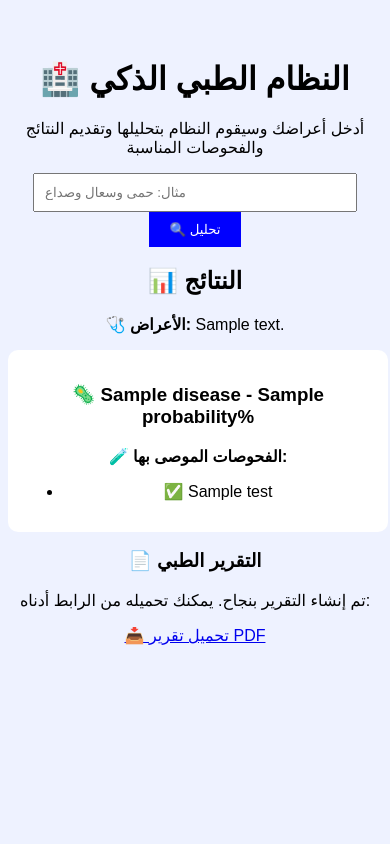
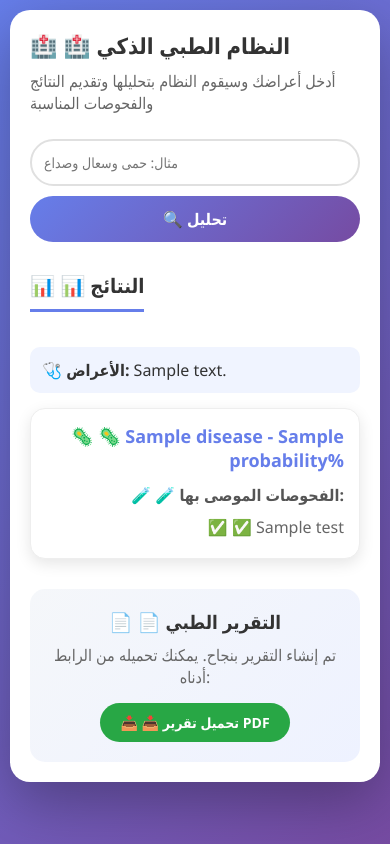
Before and after one commit to hashemedriss202-bit/medical-app, a Flask app: template templates/index.html in a window 390 px wide. Run offline with Flask 3, Linux system fonts and the light colour scheme; the template is opened without the code that fills it: most values are stand-ins (such as "Sample title", 1, 10 or a date in 2020).

Commit message:
Improve CSS design with responsive and animations

```diff
--- a/static/style.css
+++ b/static/style.css
@@ -1,29 +1,309 @@
+/* ======================
+   BASE STYLES
+   ====================== */
+* {
+    margin: 0;
+    padding: 0;
+    box-sizing: border-box;
+}
+
 body {
-    font-family: Arial;
-    background: #eef2ff;
+    font-family: 'Segoe UI', Tahoma, Geneva, Verdana, sans-serif;
+    background: linear-gradient(135deg, #667eea 0%, #764ba2 100%);
+    min-height: 100vh;
+    padding: 20px;
+}
+
+.container {
+    max-width: 800px;
+    margin: 0 auto;
+    background: white;
+    border-radius: 20px;
+    padding: 30px;
+    box-shadow: 0 20px 60px rgba(0, 0, 0, 0.3);
+    animation: fadeIn 0.5s ease-in;
+}
+
+@keyframes fadeIn {
+    from {
+        opacity: 0;
+        transform: translateY(-20px);
+    }
+    to {
+        opacity: 1;
+        transform: translateY(0);
+    }
+}
+
+/* ======================
+   HEADER
+   ====================== */
+h1 {
+    color: #333;
+    margin-bottom: 10px;
+    font-size: 28px;
+}
+
+h1::before {
+    content: "🏥 ";
+}
+
+.container > p {
+    color: #666;
+    margin-bottom: 25px;
+    font-size: 16px;
+}
+
+/* ======================
+   FORM
+   ====================== */
+form {
+    display: flex;
+    gap: 10px;
+    flex-wrap: wrap;
+    justify-content: center;
+    margin-bottom: 30px;
+}
+
+input[type="text"] {
+    flex: 1;
+    min-width: 250px;
+    padding: 14px 18px;
+    font-size: 16px;
+    border: 2px solid #e0e0e0;
+    border-radius: 50px;
+    outline: none;
+    transition: all 0.3s ease;
+    font-family: inherit;
+}
+
+input[type="text"]:focus {
+    border-color: #667eea;
+    box-shadow: 0 0 0 3px rgba(102, 126, 234, 0.1);
+}
+
+button {
+    padding: 14px 28px;
+    background: linear-gradient(135deg, #667eea 0%, #764ba2 100%);
+    color: white;
+    border: none;
+    border-radius: 50px;
+    font-size: 16px;
+    font-weight: bold;
+    cursor: pointer;
+    transition: all 0.3s ease;
+    font-family: inherit;
+}
+
+button:hover {
+    transform: translateY(-2px);
+    box-shadow: 0 5px 20px rgba(102, 126, 234, 0.4);
+}
+
+button:active {
+    transform: translateY(0);
+}
+
+/* ======================
+   RESULTS SECTION
+   ====================== */
+.result {
+    margin-top: 30px;
+    animation: slideUp 0.5s ease-out;
+}
+
+@keyframes slideUp {
+    from {
+        opacity: 0;
+        transform: translateY(30px);
+    }
+    to {
+        opacity: 1;
+        transform: translateY(0);
+    }
+}
+
+.result h2 {
+    color: #333;
+    margin-bottom: 20px;
+    padding-bottom: 10px;
+    border-bottom: 3px solid #667eea;
+    display: inline-block;
+}
+
+.result h2::before {
+    content: "📊 ";
+}
+
+.result > p {
+    background: #f0f4ff;
+    padding: 12px;
+    border-radius: 10px;
+    margin: 15px 0;
+    font-size: 16px;
+    color: #333;
+}
+
+/* ======================
+   CARDS
+   ====================== */
+.card {
+    background: white;
+    margin: 15px auto;
+    padding: 20px;
+    border-radius: 15px;
+    box-shadow: 0 5px 15px rgba(0, 0, 0, 0.1);
+    text-align: right;
+    transition: all 0.3s ease;
+    border: 1px solid #eee;
+}
+
+.card:hover {
+    transform: translateY(-3px);
+    box-shadow: 0 10px 25px rgba(0, 0, 0, 0.15);
+}
+
+.card h3 {
+    color: #667eea;
+    margin-bottom: 12px;
+    font-size: 20px;
+}
+
+.card h3::before {
+    content: "🦠 ";
+}
+
+.card p {
+    font-weight: bold;
+    margin: 10px 0 5px 0;
+    color: #555;
+}
+
+.card p::before {
+    content: "🧪 ";
+}
+
+.card ul {
+    list-style: none;
+    padding: 0;
+}
+
+.card li {
+    padding: 5px 0;
+    color: #666;
+    text-align: right;
+}
+
+.card li::before {
+    content: "✅ ";
+    color: #28a745;
+}
+
+/* ======================
+   DOWNLOAD SECTION
+   ====================== */
+.download-section {
+    margin-top: 30px;
+    padding: 20px;
+    background: linear-gradient(135deg, #f5f7fa 0%, #eef2ff 100%);
+    border-radius: 15px;
     text-align: center;
 }
 
-.container {
-    margin-top: 60px;
+.download-section h3 {
+    color: #333;
+    margin-bottom: 10px;
 }
 
-input {
-    padding: 10px;
-    width: 300px;
+.download-section h3::before {
+    content: "📄 ";
 }
 
-button {
-    padding: 10px 20px;
-    background: blue;
-    color: white;
-    border: none;
+.download-section p {
+    color: #666;
+    margin-bottom: 15px;
 }
 
-.card {
-    background: white;
-    margin: 10px auto;
-    padding: 15px;
-    width: 350px;
-    border-radius: 10px;
+.download-btn {
+    display: inline-block;
+    padding: 12px 25px;
+    background: #28a745;
+    color: white;
+    text-decoration: none;
+    border-radius: 50px;
+    font-weight: bold;
+    transition: all 0.3s ease;
 }
+
+.download-btn:hover {
+    background: #218838;
+    transform: translateY(-2px);
+    box-shadow: 0 5px 15px rgba(40, 167, 69, 0.3);
+}
+
+.download-btn::before {
+    content: "📥 ";
+}
+
+/* ======================
+   RESPONSIVE DESIGN (للجوال)
+   ====================== */
+@media (max-width: 600px) {
+    body {
+        padding: 10px;
+    }
+
+    .container {
+        padding: 20px;
+    }
+
+    h1 {
+        font-size: 22px;
+    }
+
+    input[type="text"] {
+        min-width: 100%;
+        padding: 12px;
+        font-size: 14px;
+    }
+
+    button {
+        width: 100%;
+        padding: 12px;
+    }
+
+    .card {
+        width: 100%;
+        padding: 15px;
+    }
+
+    .card h3 {
+        font-size: 18px;
+    }
+
+    .result h2 {
+        font-size: 20px;
+    }
+
+    .download-btn {
+        padding: 10px 20px;
+        font-size: 14px;
+    }
+}
+
+/* ======================
+   ANIMATIONS
+   ====================== */
+@keyframes pulse {
+    0%, 100% {
+        transform: scale(1);
+    }
+    50% {
+        transform: scale(1.05);
+    }
+}
+
+button:focus {
+    outline: none;
+    animation: pulse 0.5s ease;
+}
```
